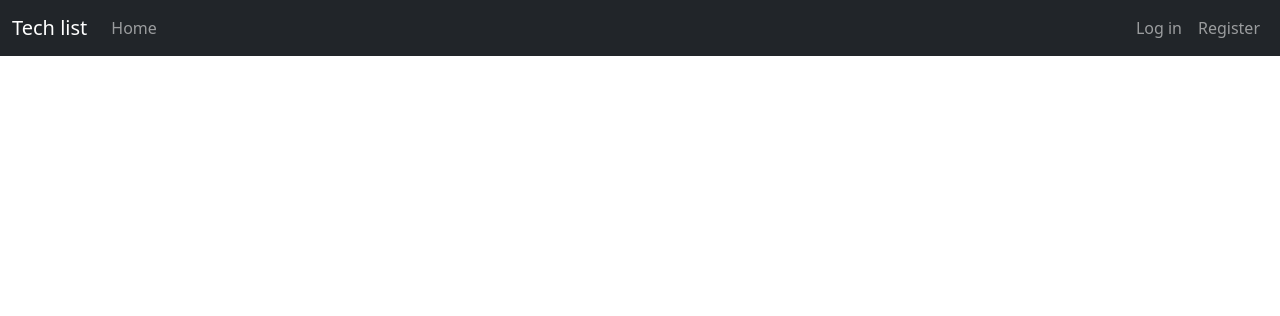
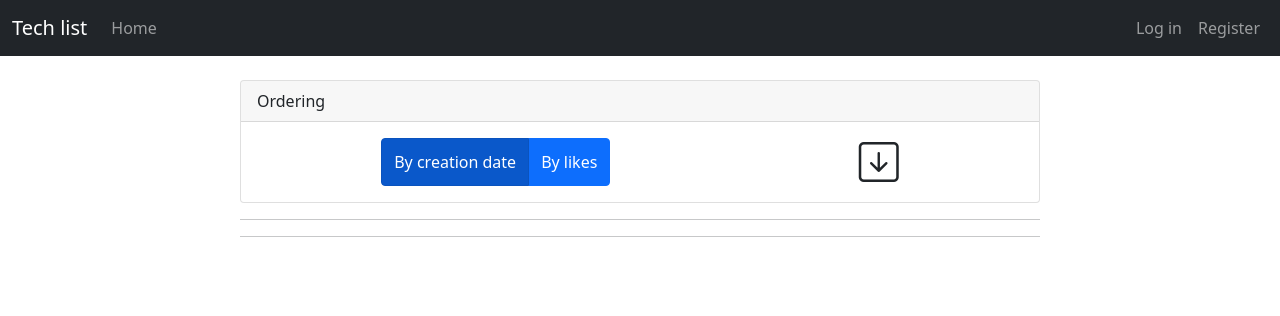
Before and after one commit to ksaweryr/tech_list, a Flask app: template templates/index.html in a window 1280 px wide. Shown: the top 316 px of the page. Run offline with Flask 2, Linux system fonts and the light colour scheme; the template is opened without the code that fills it, so the values that code supplies are empty; parts of the project's set-up code (start-up, migrations or seed data) failed here and were passed over.

Commit message:
Add frontent for getting technologies

```diff
--- a/frontend/__init__.py
+++ b/frontend/__init__.py
@@ -1,8 +1,10 @@
 from .auth import bp as auth
+from .technology import bp as technology
 from flask import Blueprint, render_template
 
 bp = Blueprint('frontend', __name__)
 bp.register_blueprint(auth, url_prefix='/')
+bp.register_blueprint(technology, url_prefix='/technology')
 
 
 @bp.get('/')
--- /dev/null
+++ b/static/css/index.css
@@ -0,0 +1,9 @@
+.index-body {
+    margin: auto;
+    max-width: 800px;
+}
+
+.page-selector {
+    margin: auto;
+    max-width: 600px;
+}
--- a/static/js/common.js
+++ b/static/js/common.js
@@ -4,7 +4,7 @@ const apiRequest = async (endpoint, body, method) => {
         headers: {
             'Content-type': 'application/json'
         },
-        body: JSON.stringify(body)
+        ...(method != 'GET' && {body: JSON.stringify(body)})
     });
 
     return {
--- a/static/js/index.js
+++ b/static/js/index.js
@@ -1,14 +1,50 @@
-const apiRequest = async (endpoint, body, method) => {
-    const response = await fetch(`/api/${endpoint}`, {
-        method,
-        headers: {
-            'Content-type': 'application/json'
+document.addEventListener('alpine:init', () => {
+    Alpine.data('technologies', () => ({
+        async getItems(args) {
+            const { page, count, dir, ord } = args;
+            const result = await apiRequest(`technology?off=${page * count}&size=${count}&ord=${dir + ord}`, {}, 'GET');
+            if(result.status != 200) {
+                this.error = likeResult.json.error;
+                this.showError();
+                return;
+            }
+            this.data = result.json;
+            this.metadata = args;
         },
-        body: JSON.stringify(body)
-    });
-
-    return {
-        status: response.status,
-        json: await response.json()
-    };
-};
+        metadata: {
+            page: 0,
+            count: 5,
+            ord: 'creation_date',
+            dir: '-'
+        },
+        data: null,
+        error: null,
+        async changeOrdering(e) {
+            document.querySelectorAll('.ordering-selection-button').forEach(e => e.classList.remove('active'));
+            e.target.classList.add('active');
+            this.getItems(Object.assign(this.metadata, { ord: e.target.name }));
+        },
+        async toggleDir() {
+            const { dir } = this.metadata;
+            this.metadata.dir = (dir == '' ? '-' : '');
+            this.getItems(this.metadata);
+        },
+        async like(tid, i) {
+            const likeResult = await apiRequest(`technology/like/${tid}`, {}, 'POST');
+            if(likeResult.status != 200) {
+                this.error = likeResult.json.error;
+                this.showError();
+                return;
+            }
+            const result = await apiRequest(`technology/${tid}`, {}, 'GET');
+            this.data.results[i] = Object.assign(result.json, { tid });
+        },
+        async changePage(n) {
+            this.metadata.page += n;
+            await this.getItems(this.metadata);
+        },
+        showError() {
+            (new bootstrap.Modal(document.querySelector('#errorModal'), {})).show();
+        }
+    }));
+});
--- a/templates/base.html
+++ b/templates/base.html
@@ -13,6 +13,7 @@
         <meta name="viewport" content="width=device-width, initial-scale=1" />
         <title>{% block title %}{% endblock %} | Tech List</title>
         <link href="https://cdn.jsdelivr.net/npm/bootstrap@5.1.3/dist/css/bootstrap.min.css" rel="stylesheet" integrity="sha384-1BmE4kWBq78iYhFldvKuhfTAU6auU8tT94WrHftjDbrCEXSU1oBoqyl2QvZ6jIW3" crossorigin="anonymous" />
+        <link rel="stylesheet" href="https://cdn.jsdelivr.net/npm/bootstrap-icons@1.8.1/font/bootstrap-icons.css">
         {% block styles %}{% endblock %}
     </head>
     <body>
--- /dev/null
+++ b/templates/card.html
@@ -0,0 +1,34 @@
+<div class="card my-3">
+    <a class="stretched-link" :href="`/technology/${t.tid}`"></a>
+    <div class="card-header">
+        <div class="row g-0">
+            <div class="col-md-4 my-auto" x-text="t.name"></div>
+            <div class="col-md-4 my-auto">
+                by <b x-text="t.username"></b>
+            </div>
+            <div class="col-md-4 my-auto text-center">
+                on <b class="stretched-link position-relative" x-text="t.creation_date" data-bs-toggle="tooltip" data-bs-placement="top" :title="`Updated on ${t.update_date}`" x-init="new bootstrap.Tooltip($el)"></b>
+            </div>
+        </div>
+    </div>
+    <div class="card-body">
+        <div class="row g-0">
+            <div class="col-md-4 my-auto">
+                <img :src="`/uploads/${t.logo_filename}`" class="img-fluid rounded" width="128" height="128" />
+            </div>
+            <div class="col-md-4 my-auto">
+                <div class="row g-0" x-text="t.description"></div>
+                <hr />
+                <div class="row g-0 text-break">
+                    <a class="stretched-link position-relative" :href="t.link" target="_blank">Learn more</a>
+                </div>
+            </div>
+            <div class="col-md-4">
+                <div class="row g-0 mb-3">
+                    <i class="bi display-5 text-center stretched-link position-relative" :class="`bi-hand-thumbs-up${t.liked ? '-fill' : ''}`" @click="like(t.tid, i)"></i>
+                </div>
+                <div class="row g-0 justify-content-center" x-text="t.likes"></div>
+            </div>
+        </div>
+    </div>
+</div>
--- /dev/null
+++ b/templates/error_modal.html
@@ -0,0 +1,11 @@
+<div class="modal fade" id="errorModal" tabindex="-1" aria-labelledby="errorModalTitle" aria-hidden="true">
+    <div class="modal-dialog">
+        <div class="modal-content">
+            <div class="modal-header">
+                <h5 class="modal-title" id="errorModalTitle">Error</h5>
+                <button type="button" class="btn-close" data-bs-dismiss="modal" aria-label="Close"></button>
+            </div>
+            <div class="modal-body" x-text="error"></div>
+        </div>
+    </div>
+</div>
--- a/templates/index.html
+++ b/templates/index.html
@@ -1,3 +1,51 @@
 {% extends "base.html" %}
 
 {% block title %}Home{% endblock %}
+
+{% block styles %}
+    {{ style('index.css') }}
+{% endblock %}
+
+{% block scripts %}
+    {{ script('index.js') }}
+{% endblock %}
+
+{% block content %}
+<div class="index-body" x-data="technologies" x-init="getItems(metadata)">
+    <div class="card my-3">
+        <div class="card-header">
+            Ordering
+        </div>
+        <div class="card-body d-flex justify-content-around">
+            <div class="btn-group" role="group" aria-label="Ordering selection">
+                <button class="btn btn-primary ordering-selection-button active" name="creation_date" @click="changeOrdering">By creation date</button>
+                <button class="btn btn-primary ordering-selection-button" name="likes" @click="changeOrdering">By likes</button>
+            </div>
+            <i class="bi bi-arrow-down-square display-6" :class="`bi-arrow-${metadata.dir == '-' ? 'down' : 'up'}-square`" @click="toggleDir"></i>
+        </div>
+    </div>
+    <hr />
+    <template x-for="(t, i) in data.results">
+        {% include 'card.html' %}
+    </template>
+    <hr />
+    <template x-if="data.more || metadata.page > 0">
+        <div class="card page-selector">
+            <div class="row g-0">
+                <div class="col-md-6 d-flex justify-content-center">
+                    <template x-if="metadata.page > 0">
+                        <i class="bi bi-arrow-left-circle display-6" @click="changePage(-1)"></i>
+                    </template>
+                </div>
+                <div class="col-md-6 d-flex justify-content-center">
+                    <template x-if="data.more">
+                        <i class="bi bi-arrow-right-circle display-6" @click="changePage(1)"></i>
+                    </template>
+                </div>
+            </div>
+        </div>
+    </template>
+
+    {% include 'error_modal.html' %}
+</div>
+{% endblock %}
```
Also changed, not shown: frontend/technology.py (added, +8 -0 lines), static/js/single.js (added, +32 -0 lines), templates/single.html (added, +24 -0 lines).
